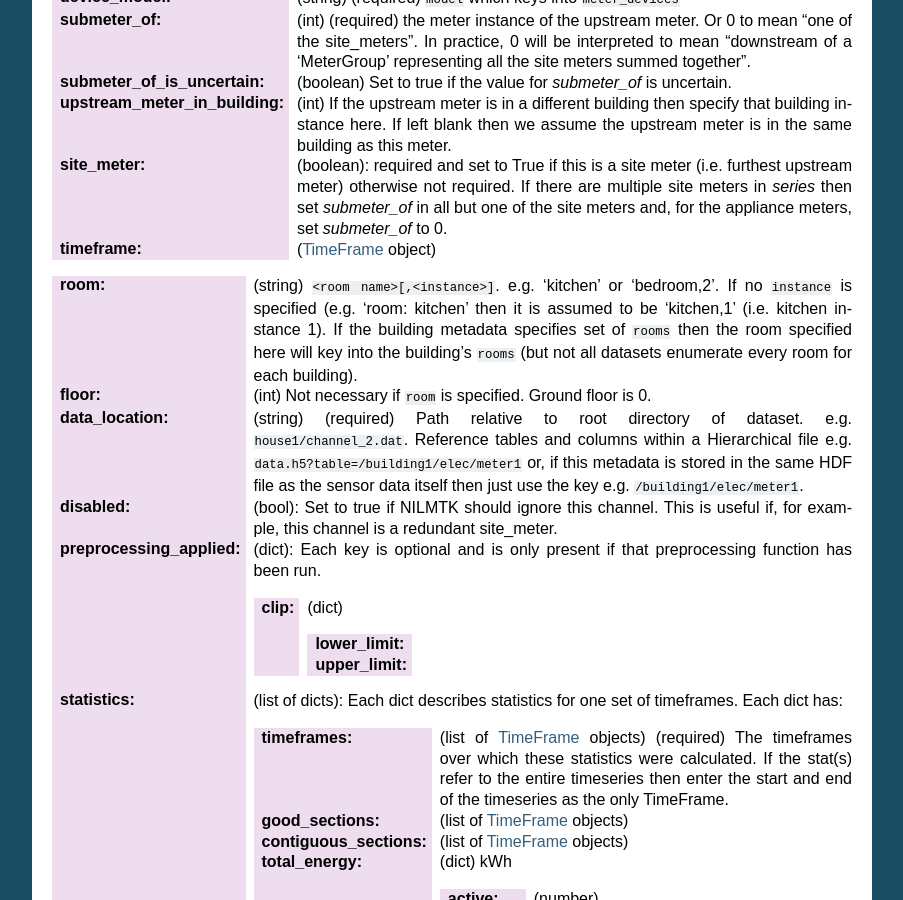
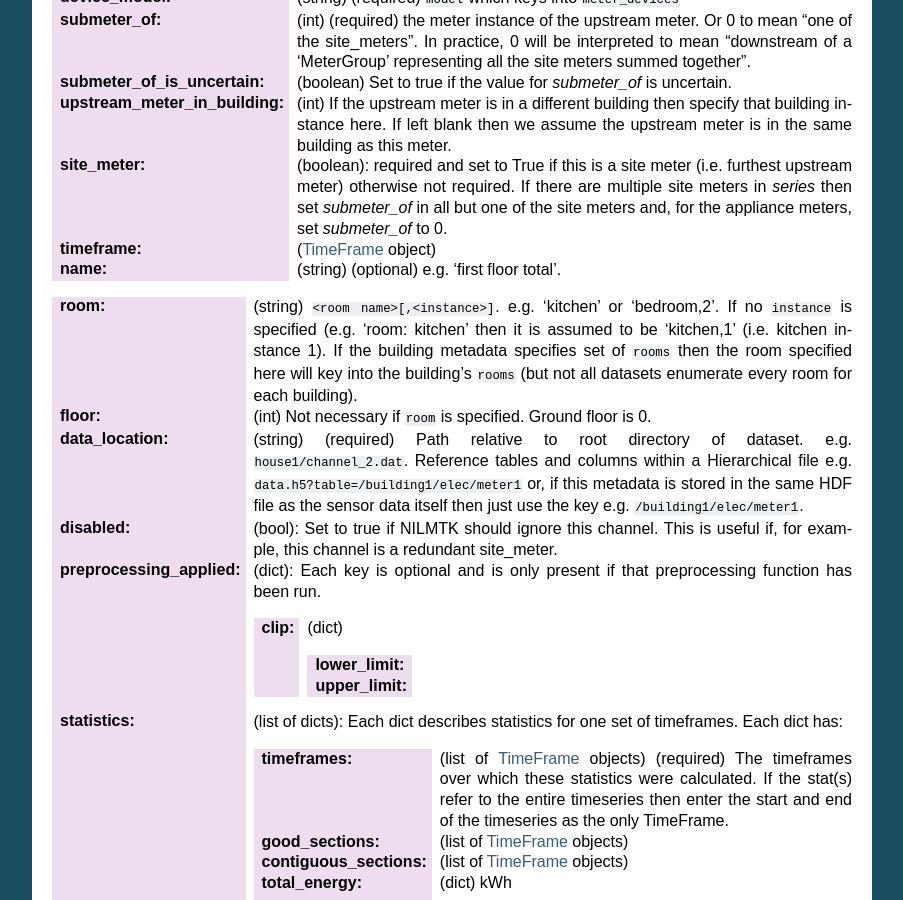
Before and after one commit to nilmtk/nilm_metadata, a Sphinx documentation site: the page built from docs/source/dataset_metadata.rst, in a window 1280 px wide and 900 px high, scrolled down 3417 px. Shown: the whole window, without its empty margins (198-1101 px from the left). Built offline with Sphinx 7.4.7, drawn with Linux system fonts in a browser that asks for light colours.

Commit message:
Add ElecMeter:name

```diff
--- a/docs/source/dataset_metadata.rst
+++ b/docs/source/dataset_metadata.rst
@@ -234,6 +234,7 @@ section on `Building`_ metadata above).
              then set `submeter_of` in all but one of the site meters
              and, for the appliance meters, set `submeter_of` to 0.
 :timeframe: (`TimeFrame`_ object)
+:name: (string) (optional) e.g. 'first floor total'.
 
 .. _ElecMeter-room:
 
```
